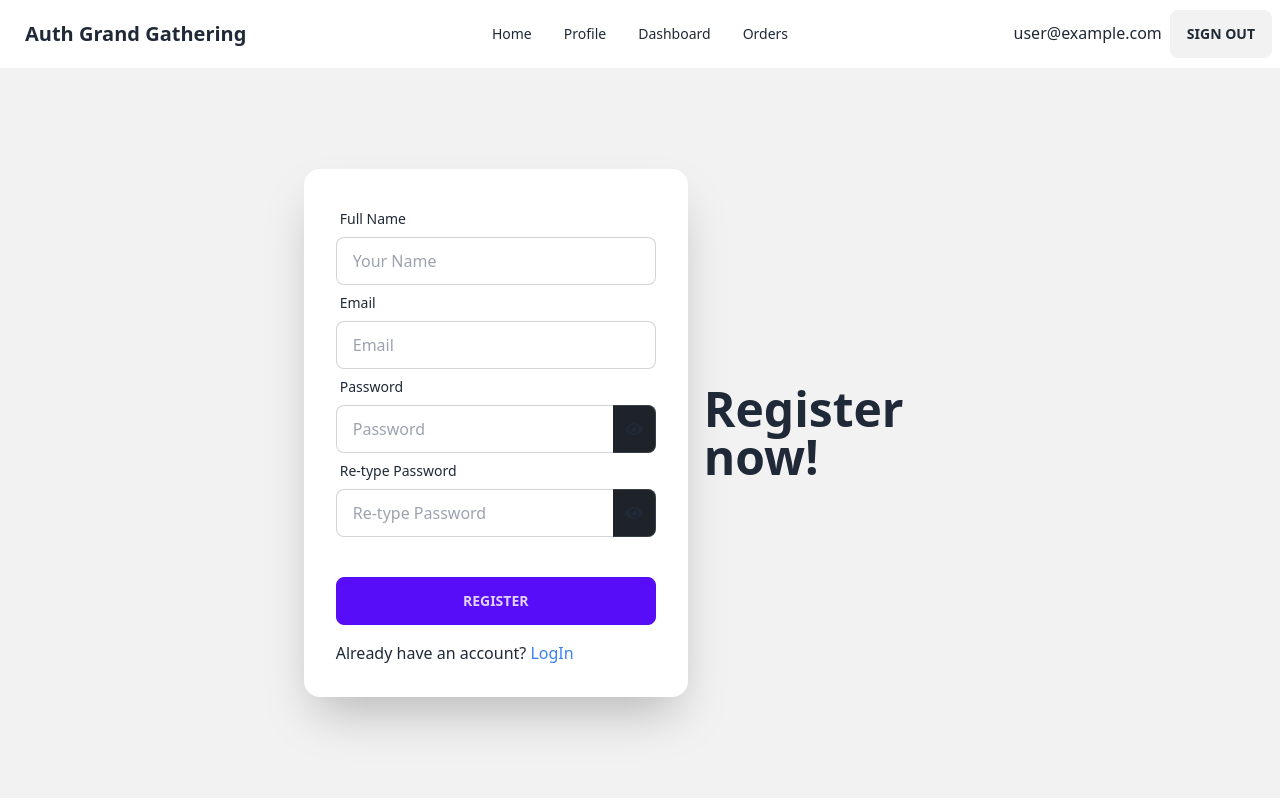
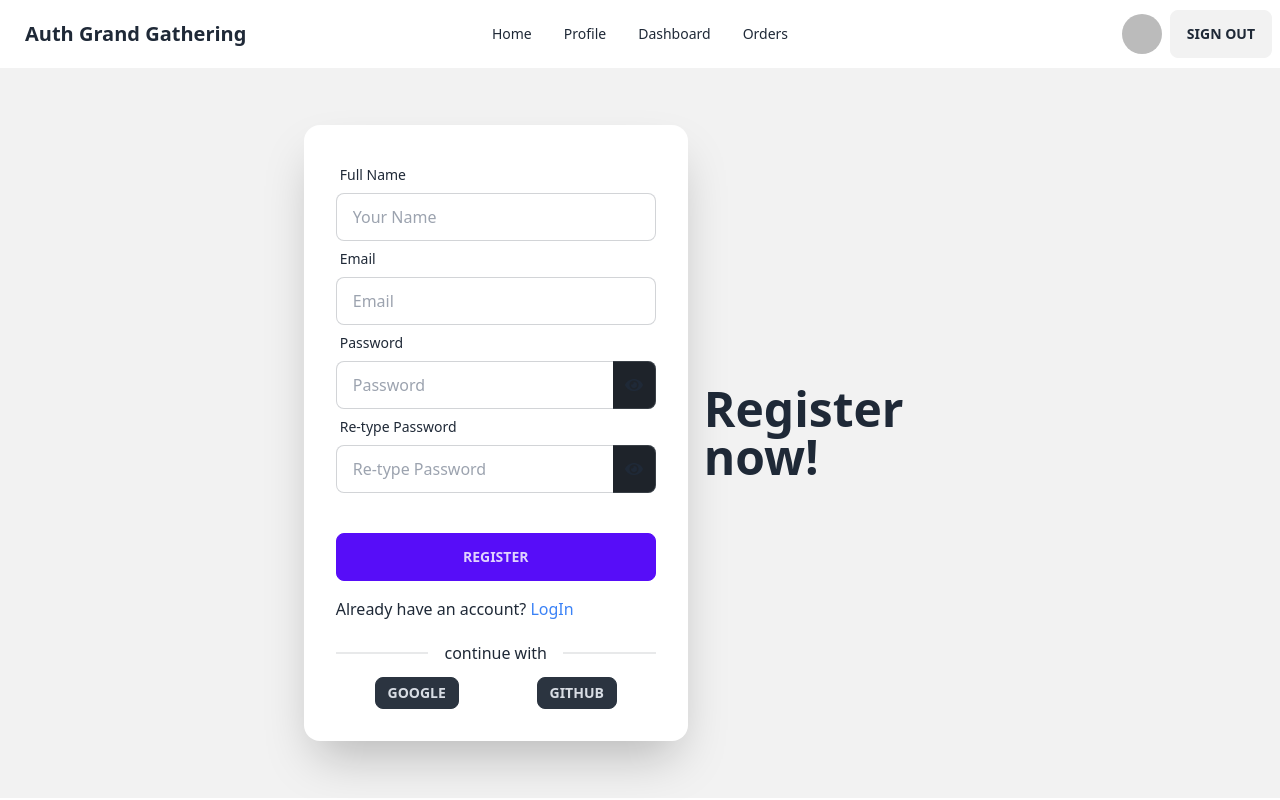
Before and after one commit to rootnure/auth-moha-milon-51, a React (Vite) app: page /register in a window 1280 px wide. Built offline with nearby package versions, Linux system fonts and the light colour scheme; no server answers; sample sign-in values are in the browser's storage.

Commit message:
Social login added and redirect from signup page added for successful sign up

```diff
--- a/src/components/LogIn/LogIn.jsx
+++ b/src/components/LogIn/LogIn.jsx
@@ -2,6 +2,7 @@ import { useContext, useState } from "react";
 import { FaEye, FaEyeSlash } from "react-icons/fa";
 import { Link, useNavigate } from "react-router-dom";
 import { AuthContext } from "../../providers/AuthProvider";
+import Social from "../Social/Social";
 
 
 const LogIn = () => {
@@ -78,6 +79,7 @@ const LogIn = () => {
                         <div className="mt-2">
                             <p>Don&apos;t have an account? <Link to="/register" className="text-blue-500">Register</Link></p>
                         </div>
+                        <Social />
                     </div>
                 </div>
             </div>
--- a/src/components/NavBar/NavBar.jsx
+++ b/src/components/NavBar/NavBar.jsx
@@ -49,8 +49,8 @@ const NavBar = () => {
                 </div>
                 <div className="navbar-end">
                     {
-                        user ? <div className="space-x-2">
-                            <span>{user.email}</span><a onClick={handleLogOut} className="btn">Sign Out</a>
+                        user ? <div className="flex items-center gap-x-2">
+                            <span>{user.photoURL ? <img className="h-10 rounded-full" src={user.photoURL} /> : user.email}</span><a onClick={handleLogOut} className="btn">Sign Out</a>
                         </div> :
                             <Link to="/login">
                                 <button className="btn">LogIn</button>
--- a/src/components/Register/Register.jsx
+++ b/src/components/Register/Register.jsx
@@ -1,12 +1,15 @@
 import { useContext, useState } from "react";
 import { FaEye, FaEyeSlash } from "react-icons/fa";
-import { Link } from "react-router-dom";
+import { Link, useNavigate } from "react-router-dom";
 import { AuthContext } from "../../providers/AuthProvider";
+import Social from "../Social/Social";
 
 
 const Register = () => {
 
     const { createUser } = useContext(AuthContext);
+
+    const navigate = useNavigate();
 
     const [isPasswordVisible, setIsPasswordVisible] = useState(false);
     const [passwordErrMsg, setPasswordErrMsg] = useState('');
@@ -21,7 +24,10 @@ const Register = () => {
 
         if (password === password2) {
             createUser(email, password)
-                .then(res => console.log(res.user))
+                .then(res => {
+                    console.log(res.user)
+                    navigate('/');
+                })
                 .catch(err => console.error(err))
         } else {
             setPasswordErrMsg('Enter same password in both password fields.');
@@ -133,6 +139,7 @@ const Register = () => {
                         <div className="mt-2">
                             <p>Already have an account? <Link to="/login" className="text-blue-500">LogIn</Link></p>
                         </div>
+                        <Social />
                     </div>
                 </div>
             </div>
--- /dev/null
+++ b/src/components/Social/Social.jsx
@@ -0,0 +1,36 @@
+import { useContext } from "react";
+import { AuthContext } from "../../providers/AuthProvider";
+import { useNavigate } from "react-router-dom";
+
+
+const Social = () => {
+
+    const { googleLogIn, githubLogIn } = useContext(AuthContext);
+
+    const navigate = useNavigate();
+
+    const handleSocialLogIn = media => {
+        media()
+            .then(res => {
+                console.log(res.user);
+                navigate('/');
+            })
+            .catch(err => console.error(err))
+    }
+
+    return (
+        <div>
+            <div className="divider">continue with</div>
+            <div className="flex justify-around">
+                <button
+                    onClick={() => handleSocialLogIn(googleLogIn)}
+                    className="btn btn-neutral btn-sm">Google</button>
+                <button
+                    onClick={() => handleSocialLogIn(githubLogIn)}
+                    className="btn btn-neutral btn-sm">Github</button>
+            </div>
+        </div>
+    );
+};
+
+export default Social;
--- a/src/main.jsx
+++ b/src/main.jsx
@@ -10,10 +10,10 @@ import Root from './components/Root/Root';
 import LogIn from './components/LogIn/LogIn';
 import Register from './components/Register/Register';
 import AuthProvider from './providers/AuthProvider';
-import Orders from './Orders/Orders';
 import PrivateRoute from './routes/PrivateRoute';
-import Profile from './Profile/Profile';
-import Dashboard from './Dashboard/Dashboard';
+import Profile from './components/Profile/Profile';
+import Dashboard from './components/Dashboard/Dashboard';
+import Orders from './components/Orders/Orders';
 
 const router = createBrowserRouter([
   {
--- a/src/providers/AuthProvider.jsx
+++ b/src/providers/AuthProvider.jsx
@@ -1,10 +1,13 @@
 import PropTypes from 'prop-types';
 import { createContext, useEffect, useState } from 'react';
-import { createUserWithEmailAndPassword, onAuthStateChanged, signInWithEmailAndPassword, signOut } from 'firebase/auth';
+import { GoogleAuthProvider, GithubAuthProvider, createUserWithEmailAndPassword, onAuthStateChanged, signInWithEmailAndPassword, signInWithPopup, signOut } from 'firebase/auth';
 import auth from '../firebase/firebase.config';
 
 
 export const AuthContext = createContext(null);
+
+const googleProvider = new GoogleAuthProvider();
+const githubProvider = new GithubAuthProvider();
 
 const AuthProvider = ({ children }) => {
 
@@ -36,6 +39,18 @@ const AuthProvider = ({ children }) => {
         return signInWithEmailAndPassword(auth, email, password)
     }
 
+    // sign in with media shortcut function to pass using context & use by children
+    const googleLogIn = () => {
+        setLoading(true);
+        return signInWithPopup(auth, googleProvider)
+    }
+
+    // sign in with media shortcut function to pass using context & use by children
+    const githubLogIn = () => {
+        setLoading(true);
+        return signInWithPopup(auth, githubProvider)
+    }
+
     // sign out user function to sign out user
     const logOut = () => {
         setLoading(true);
@@ -48,7 +63,9 @@ const AuthProvider = ({ children }) => {
         loading,
         createUser,
         userSignIn,
-        logOut
+        logOut,
+        googleLogIn,
+        githubLogIn
     }
 
     return (
```
